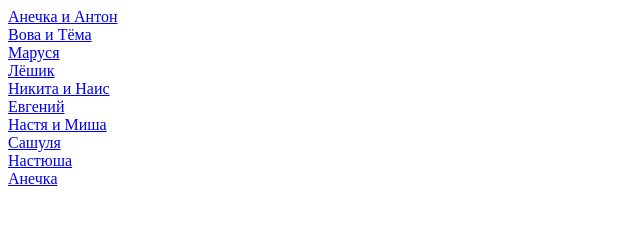
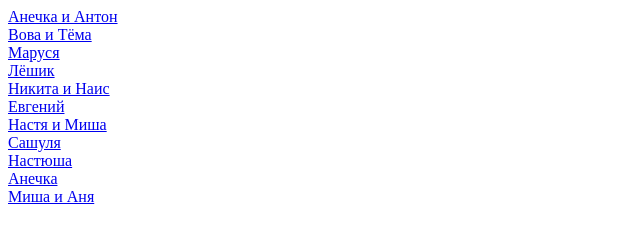
Before and after one commit to TumanGolim/invitation, a plain HTML site: page index.html in a window 1280 px wide. Shown: the whole page, without its empty margins (0-640 px from the left). Drawn offline with Linux system fonts and the light colour scheme.

Commit message:
MishaandAnya fix

```diff
--- a/index.html
+++ b/index.html
@@ -16,5 +16,6 @@
     <a href="Name/Sashulya.html">Сашуля</a><br />
     <a href="Name/Nastyusha.html">Настюша</a><br />
     <a href="Name/Anechka.html">Анечка</a><br />
+    <a href="Name/MishaandAnya.html">Миша и Аня </a><br />
   </body>
 </html>
```
